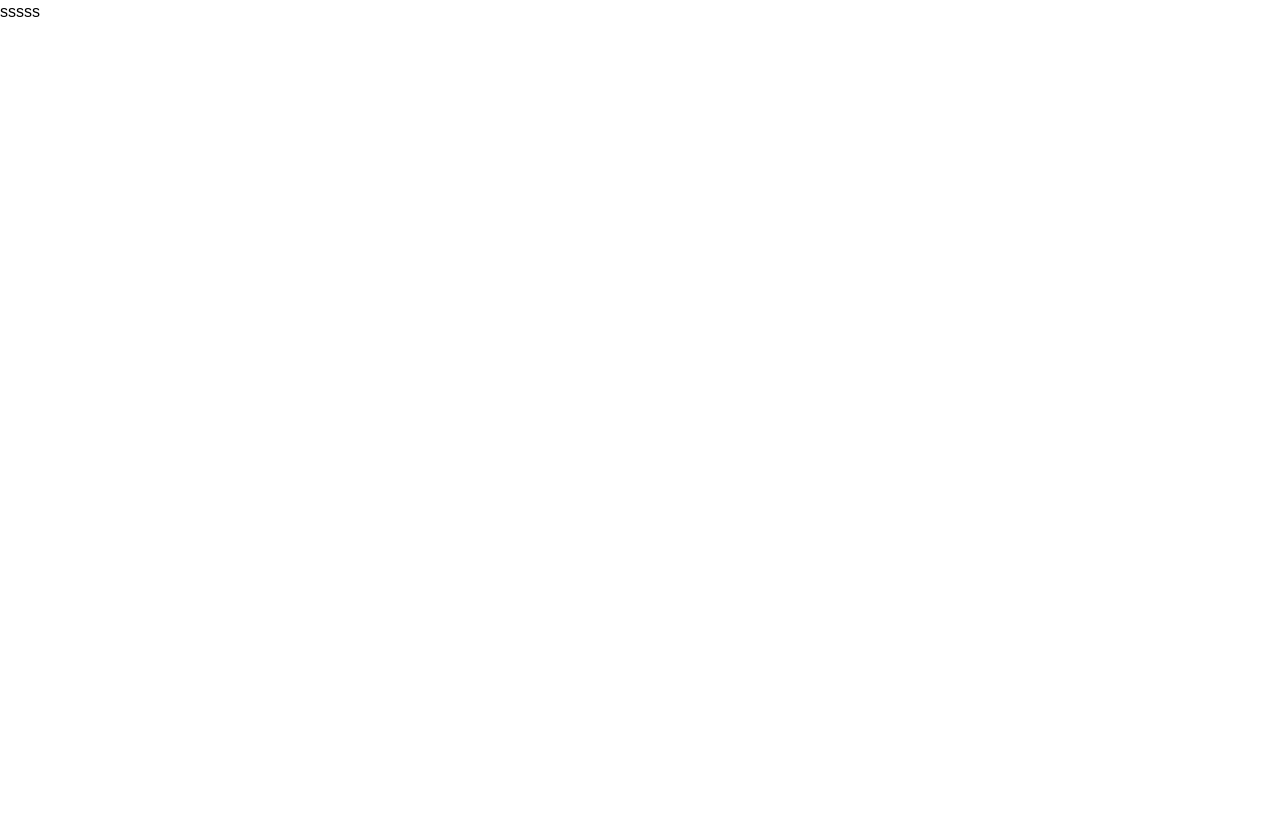
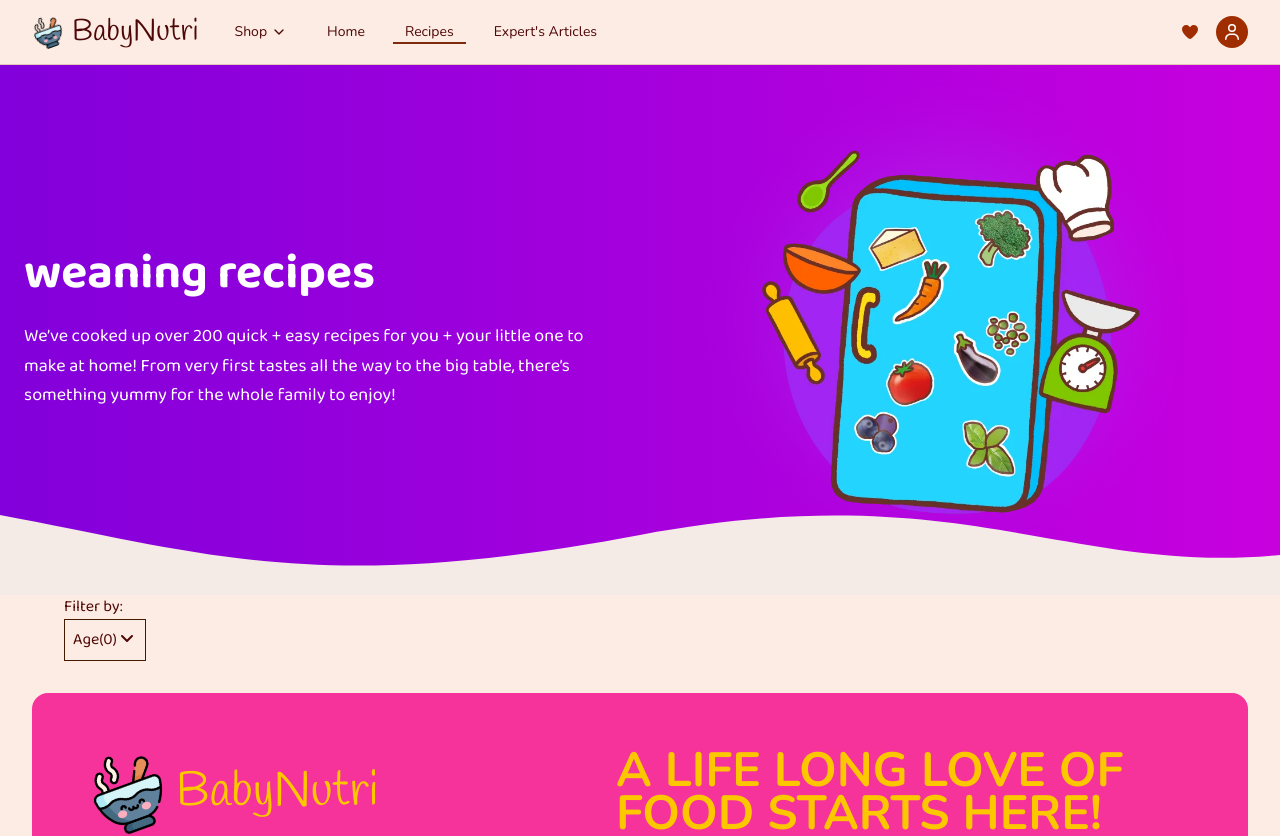
Before and after one commit to ngminhnguyen/Capstone2, a Next.js app: page /recipes in a window 1280 px wide. Shown: the top 836 px of the page. Before the commit the page ends 800 px from the top, so only its background shows below. Built offline with nearby package versions, Linux system fonts and the light colour scheme.

Commit message:
Update page.tsx

```diff
--- a/src/app/recipes/page.tsx
+++ b/src/app/recipes/page.tsx
@@ -1,5 +1,99 @@
+"use client";
+import Navbar from "@/components/layout/Navbar";
+import Footer from "@/components/layout/Footer";
+import { motion } from "framer-motion";
+import { Baloo_2 } from "next/font/google";
+import { FontAwesomeIcon } from "@fortawesome/react-fontawesome";
+import { faAngleDown } from "@fortawesome/free-solid-svg-icons";
+
+const baloo = Baloo_2({
+    subsets: ["latin"],
+    weight: ["400", "600", "700"],
+});
+
 export default function Recipes() {
-    return (<div>
-        sssss
-    </div>);
+    return (
+        <body
+            className={`min-h-full bg-[#FDECE4] text-[#4E0706] ${baloo.className}`}
+        >
+            <Navbar />
+            <main className="mb-8">
+                {/*Header*/}
+                <section className="relative overflow-hidden bg-linear-to-r from-purple-700 to-fuchsia-600 text-white">
+                    <div className="mx-auto max-w-7xl px-6 py-20 flex flex-col md:flex-row items-center gap-10">
+                        {/* LEFT CONTENT (có motion) */}
+                        <motion.div
+                            initial={{ opacity: 0, x: -40 }}
+                            whileInView={{ opacity: 1, x: 0 }}
+                            viewport={{ once: true }}
+                            transition={{ duration: 0.7 }}
+                            className="flex-1 text-center md:text-left"
+                        >
+                            {/* <p className="text-sm mb-4 opacity-80">
+                                Home / Weaning Recipes
+                            </p> */}
+
+                            <h1 className="text-4xl md:text-5xl font-bold mb-6">
+                                weaning recipes
+                            </h1>
+
+                            <p className="text-lg leading-relaxed max-w-xl">
+                                We’ve cooked up over 200 quick + easy recipes
+                                for you + your little one to make at home! From
+                                very first tastes all the way to the big table,
+                                there’s something yummy for the whole family to
+                                enjoy!
+                            </p>
+                        </motion.div>
+
+                        {/* RIGHT IMAGE */}
+                        <motion.div
+                            initial={{ opacity: 0, x: 40, scale: 0.95 }}
+                            whileInView={{ opacity: 1, x: 0, scale: 1 }}
+                            viewport={{ once: true }}
+                            transition={{ duration: 0.8, delay: 0.2 }}
+                            className="w-full md:w-1/2 relative"
+                        >
+                            <div className="flex-1 flex justify-center relative">
+                                <img
+                                    src="/images/recipeFridge.webp"
+                                    alt="fridge"
+                                    className="w-75 md:w-100 relative z-10"
+                                />
+
+                                <div className="absolute w-87.5 h-87.5 bg-purple-500 rounded-full opacity-30 blur-2xl z-0"></div>
+                            </div>
+                        </motion.div>
+                    </div>
+
+                    {/* WAVE */}
+                    <div className="absolute bottom-0 left-0 w-full overflow-hidden leading-none z-20">
+                        <svg
+                            viewBox="0 0 1440 120"
+                            className="relative block h-30 w-full"
+                            preserveAspectRatio="none"
+                        >
+                            <path
+                                d="M0,40 C240,80 360,120 720,60 C1080,0 1200,100 1440,80 L1440,120 L0,120 Z"
+                                className="fill-[#f5ebe6]"
+                            />
+                        </svg>
+                    </div>
+                </section>
+                {/*Main Body*/}
+                <div className="mx-auto max-w-6xl">
+                    <p>Filter by:</p>
+                    <div className="flex justify-between">
+                        <div className="flex border border-amber-950 p-2">
+                            <p>Age(0)</p>
+                            <span className="">
+                                <FontAwesomeIcon icon={faAngleDown} />
+                            </span>
+                        </div>
+                    </div>
+                </div>
+            </main>
+            <Footer />
+        </body>
+    );
 }
```
